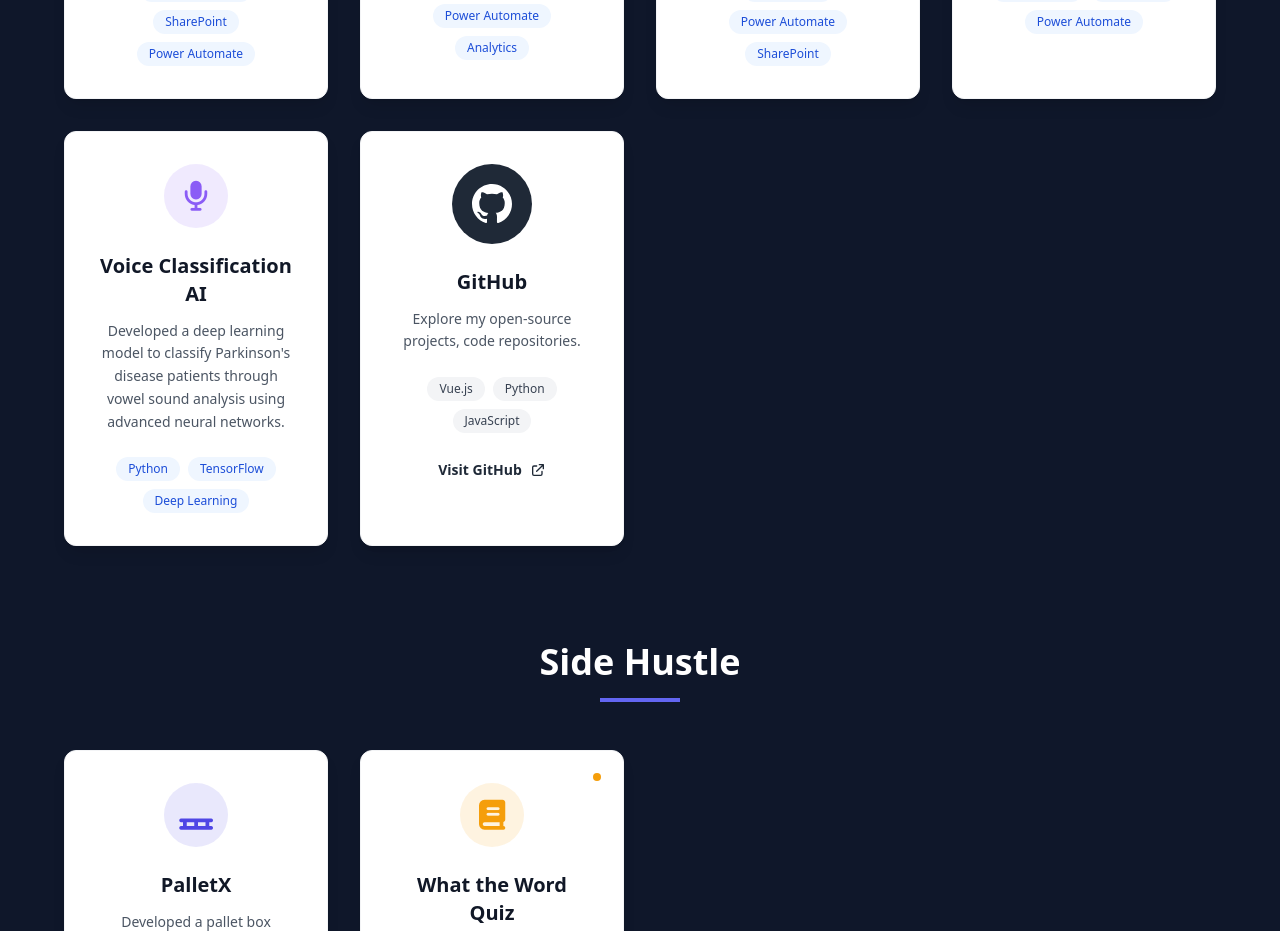
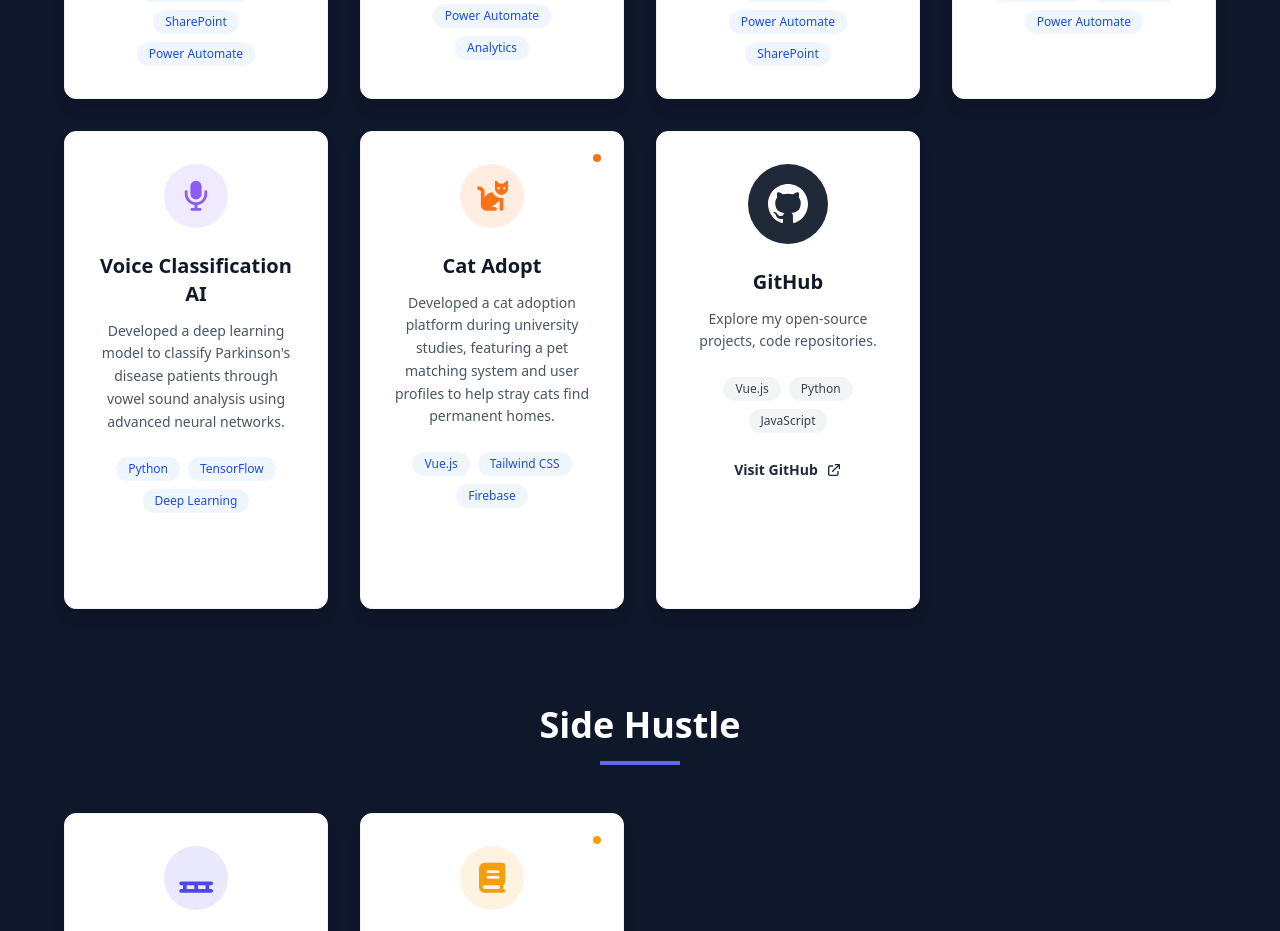
Before and after one commit to nat210b/portfolio, a Vue app: page / in a window 1280 px wide. Shown: the part 2720-3651 px from the top of the page. Built offline with nearby package versions, Linux system fonts and the light colour scheme; no server answers; the database is empty.

Commit message:
update project

```diff
--- a/src/component/Project.vue
+++ b/src/component/Project.vue
@@ -180,6 +180,16 @@
                     projectLink: 'https://github.com/nat210b/Voice-Classification-AI',
                     iconColor: '#8b5cf6',
                     isClickable: false
+                },
+                {
+                    id: 10,
+                    title: 'Cat Adopt',
+                    description: 'Developed a cat adoption platform during university studies, featuring a pet matching system and user profiles to help stray cats find permanent homes.',
+                    techStack: ['Vue.js', 'Tailwind CSS', 'Firebase'],
+                    projectIcon: 'fa-solid fa-cat',
+                    projectLink: 'https://github.com/nat210b/Cat-Adopt',
+                    iconColor: '#f97316',
+                    isClickable: true
                 }
             ],
             sideHustle: [
```
